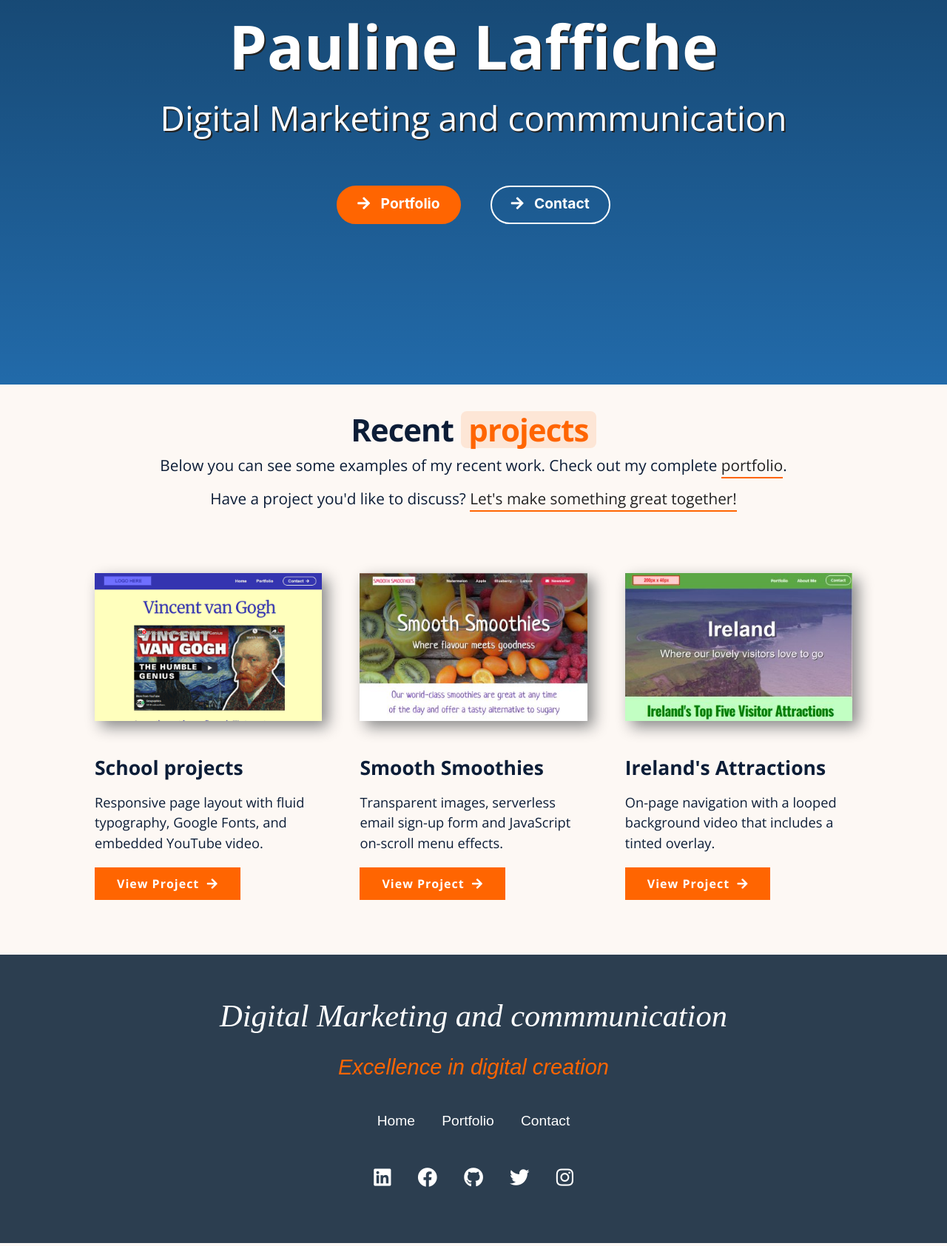
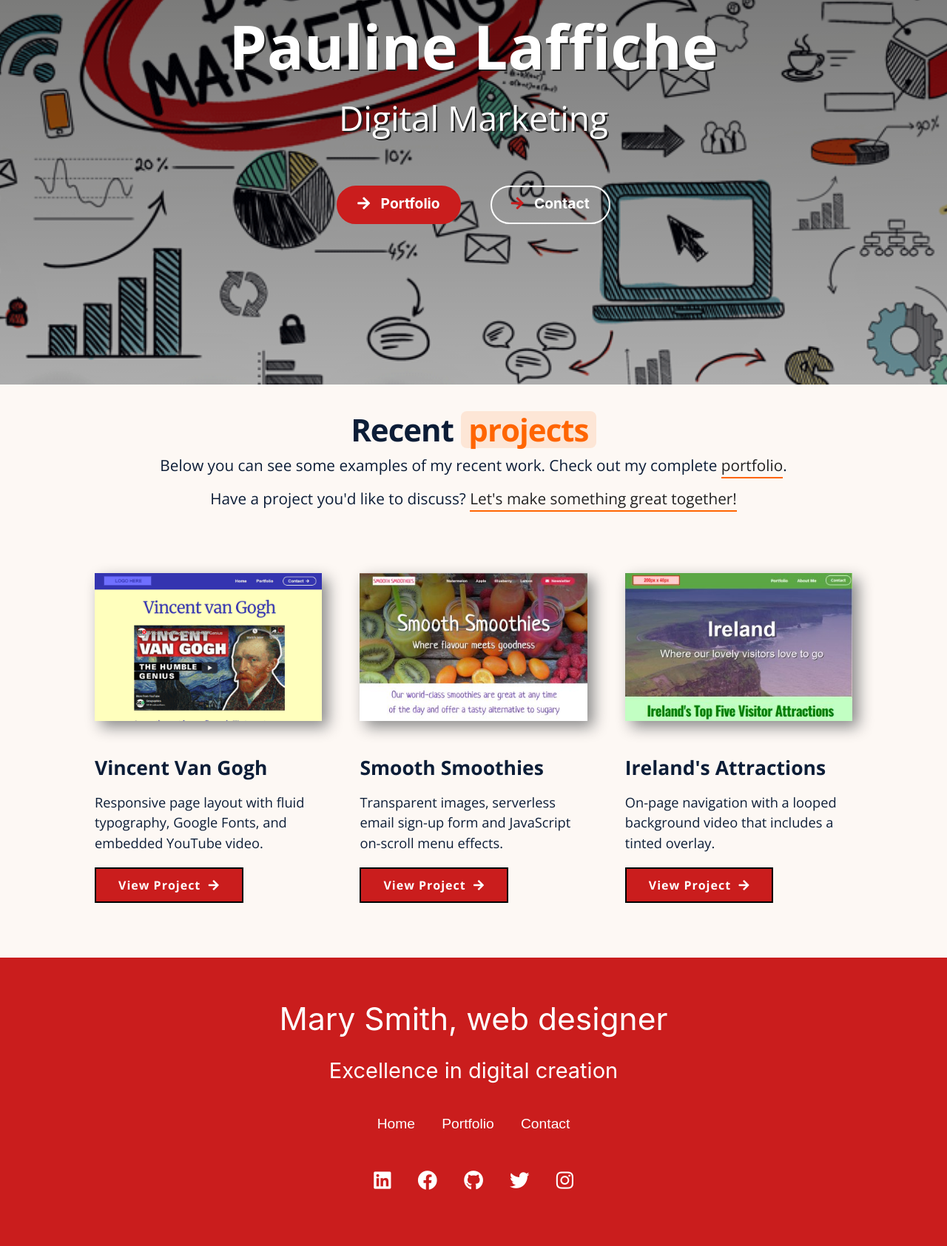
Before and after one commit to PaulineLAFFICHE/paulineLAFFICHE.github.io, a plain HTML site: page index.html in a window 1280 px wide. Shown: the part 200-1885 px from the top of the page at 74% size. Drawn offline with nearby package versions, Linux system fonts and the light colour scheme; files whose address does not match are found by name.

Commit message:
Add files via upload

```diff
--- a/assets/css/footer.css
+++ b/assets/css/footer.css
@@ -2,7 +2,7 @@
 footer {
     text-align: center;
     color:#fff;
-    background-color:#2c3e50;
+    background-color :rgb(202, 29, 29);
 }
 
 /* Desktop footer - inside padding  */
@@ -21,18 +21,18 @@ footer * { color: #fff }
 
 /* Footer headings */
 footer h4 {
-   font-family: serif;
+   font-family:  -apple-system, BlinkMacSystemFont, "Segoe UI", Roboto, Helvetica, Arial, sans-serif, "Apple Color Emoji", "Segoe UI Emoji", "Segoe UI Symbol";
    font-weight: normal;
-   font-style: italic;
+   font-style: normal;
    font-size: calc(26px + (48 - 26) * ((100vw - 320px)/(1600 - 320)));
    margin: 0 auto 16px 0;
 }
 
 footer h5 {
-    font-family: sans-serif;
+    font-family:  -apple-system, BlinkMacSystemFont, "Segoe UI", Roboto, Helvetica, Arial, sans-serif, "Apple Color Emoji", "Segoe UI Emoji", "Segoe UI Symbol";
     font-weight: normal;
-    font-style:  italic;
-    color: #ff6501;
+    font-style:  normal;
+    color:white;
     margin: 0 auto 36px auto;
     font-size: calc(20px + (32 - 20) * ((100vw - 320px)/(1600 - 320)));
 }
--- a/assets/css/header.css
+++ b/assets/css/header.css
@@ -353,11 +353,11 @@ header .text-shadow { text-shadow: 2px 2px #222; }
 
 /* Solid buttons */
 .container-btn .btn-solid:any-link {
-    background-color: #ff6501; border-color: #ff6501; color: #fff;
+    background-color: rgb(202, 29, 29); border-color :  rgb(202, 29, 29); color: #fff;
 }
 
 .container-btn :is(.btn-solid:focus, .btn-solid:hover,.btn-solid:active) {
-    background-color: #222; border-color: #222; color: #fff;
+    background-color: #222; border-color:#fff; color: #fff;
 }
 
 
@@ -370,7 +370,7 @@ header .text-shadow { text-shadow: 2px 2px #222; }
     border: solid 2px #222; background-color: #222;  color: #fff;
 }
 
-.container-btn .btn-ghost i { color: #fff }
+.container-btn .btn-ghost i { color:rgb(202, 29, 29) }
 .container-btn .btn-ghost:focus i,
 .container-btn .btn-ghost:hover i,
 .container-btn .btn-ghost:active i { color: #fff }
--- a/assets/css/main.css
+++ b/assets/css/main.css
@@ -111,12 +111,14 @@ a.button:link, a.button:visited, a.button:hover, a.button:active {
     padding: 14px 30px;
     display: inline-block;
     line-height: 1;
+    border-width: 2px; border-style: solid; line-height: 1; outline: none;
     font-weight: bold;
     letter-spacing: 1px;
 }
 
 a.button-solid:link, .button-solid:visited {
-    background-color: #ff6501;
+    background-color:rgb(202, 29, 29);
+    border-color :  black ;
     color: #fff;
 }
 
--- a/assets/css/menus.css
+++ b/assets/css/menus.css
@@ -240,7 +240,7 @@
 
 /* background colour */
 .menu-light {
-	background-color: #ff6501;
+	background-color: red;
 	transition: all .5s ease-in-out;
 }
 
--- a/index.html
+++ b/index.html
@@ -5,7 +5,7 @@
 	<meta http-equiv="X-UA-Compatible" content="IE=edge">
 	<meta name="viewport" content="width=device-width, initial-scale=1.0">
 
-	<title>Pauline LAFFICHE</title>
+	<title>Pauline Laffiche, Digital Marketing</title>
 	<meta name="description" content="I create digital experiences to promote products, services and events.">
 
     <meta name="author" content="Mary Smith">
@@ -67,14 +67,14 @@
         <hr>
         <h4>About Me</h4>
         <div class="fly-out-profile-box">
-            <img src="assets/img/Header.png" alt="Pauline Laffiche, Digital Marketing, Paris">
-            <p>Hi, I'm <b>Pauline Laffiche</b>, a digital marketeur based in Paris, France.</p>
+            <img src="assets/img/profile-pic.jpg" alt="Mary Smith, web designer, Dublin">
+            <p>Hi, I'm <b>Pauline Laffiche</b>, a student in communication and Marketing based in Paris, France.</p>
         </div>
 
         <h4>Contact</h4>
         <p>Have a project you'd like to discuss? Let's make something great together!</p>
 
-        <h5><a href="pauline.laffiche@edu.devinci.fr" target="_blank">pauline.laffiche@edu.devinci.fr</a></h5>
+        <h5><a href="paulinelaffichepl@gmail.com" target="_blank">paulinelaffichepl@gmail.com</a></h5>
 
         <h4>Social Links</h4>
         <div class="fly-out-social-icons">
@@ -93,14 +93,14 @@
     <header class="hero-block">
         <div class="hero-text-container text-center-desktop text-center-mobile">
             <h1 class="text-shadow">Pauline Laffiche</h1>
-            <h2 class="text-shadow">Digital Marketing and commmunication</h2>
+            <h2 class="text-shadow">Digital Marketing</h2>
             <div class="container-btn text-center-desktop text-center-mobile">
                 <a href="portfolio/index.html" class="btn btn-solid btn-rounded"><i class="fas fa-arrow-right"></i> Portfolio</a>
                 <a href="contact/index.html" class="btn btn-ghost btn-rounded"><i class="fas fa-arrow-right"></i> Contact</a>
             </div>
         </div>
         <div class="hero-bg-media">
-            <img src="assets/img/Header.jpg" alt="sample background image">
+            <img src="assets/img/Header.png" alt="sample background image">
         </div>
         <div class="bg-overlay"></div>
     </header>
@@ -124,7 +124,7 @@
 
 		<div class="item-3">
 			<a href="portfolio/van-gogh/index.html"><img src="assets/img/project-van-gogh.png"  class="drop-shadow-faint" alt="Project: Vincent Van Gogh"></a>
-			<h3>School projects</h3>
+			<h3>Vincent Van Gogh</h3>
             <p>Responsive page layout with fluid typography, Google Fonts, and embedded YouTube video.</p>
             <a href="portfolio/van-gogh/index.html" class="button button-solid">View Project &nbsp;<i class="fas fa-arrow-right"></i></a>
 		</div>
@@ -149,7 +149,7 @@
 
 	<footer>
 
-        <h4>Digital Marketing and commmunication</h4>
+        <h4>Mary Smith, web designer</h4>
         <h5>Excellence in digital creation</h5>
 
         <ul class="footer-links">
```
Also changed, not shown: assets/img/Header.png (added), assets/img/smoothie-hero-image.jpg (added).
